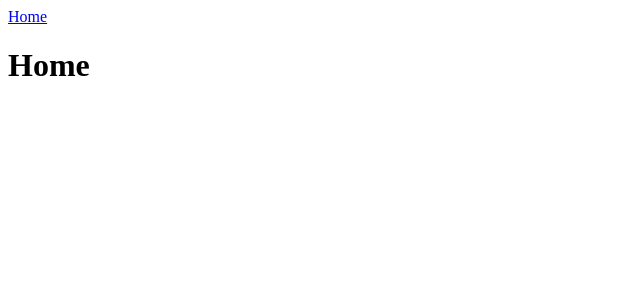
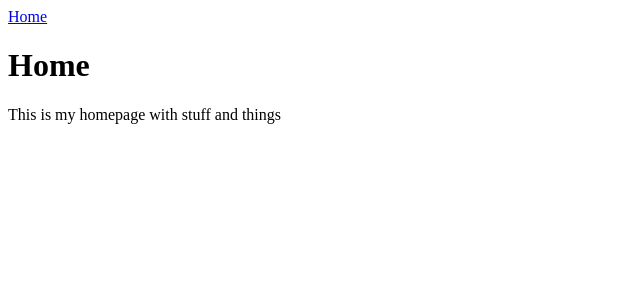
Before and after one commit to pbn04001/react-ts-baseline, a React app: page / in a window 1280 px wide. Shown: the top 300 px of the page, without its empty margins (0-640 px from the left). Built offline with nearby package versions, Linux system fonts and the light colour scheme.

Commit message:
Allow global imports

```diff
--- a/src/views/home/Home.tsx
+++ b/src/views/home/Home.tsx
@@ -1,5 +1,10 @@
-import * as React from 'react'
+import React from 'react'
 
 export default function Home() {
-  return <h1>Home</h1>
+  return (
+    <div className="home">
+      <h1>Home</h1>
+      This is my homepage with stuff and things
+    </div>
+  )
 }
--- /dev/null
+++ b/src/views/home/home.scss
@@ -0,0 +1,5 @@
+.home {
+ &__body {
+
+ }
+}
--- a/tsconfig.json
+++ b/tsconfig.json
@@ -8,6 +8,7 @@
     "allowJs": true,
     "moduleResolution": "node",
     "strict": true,
-    "sourceMap": true
+    "sourceMap": true,
+    "esModuleInterop": true
   }
 }
```
Also changed, not shown: 3 other files (tests, documents, lock files or other folders).
